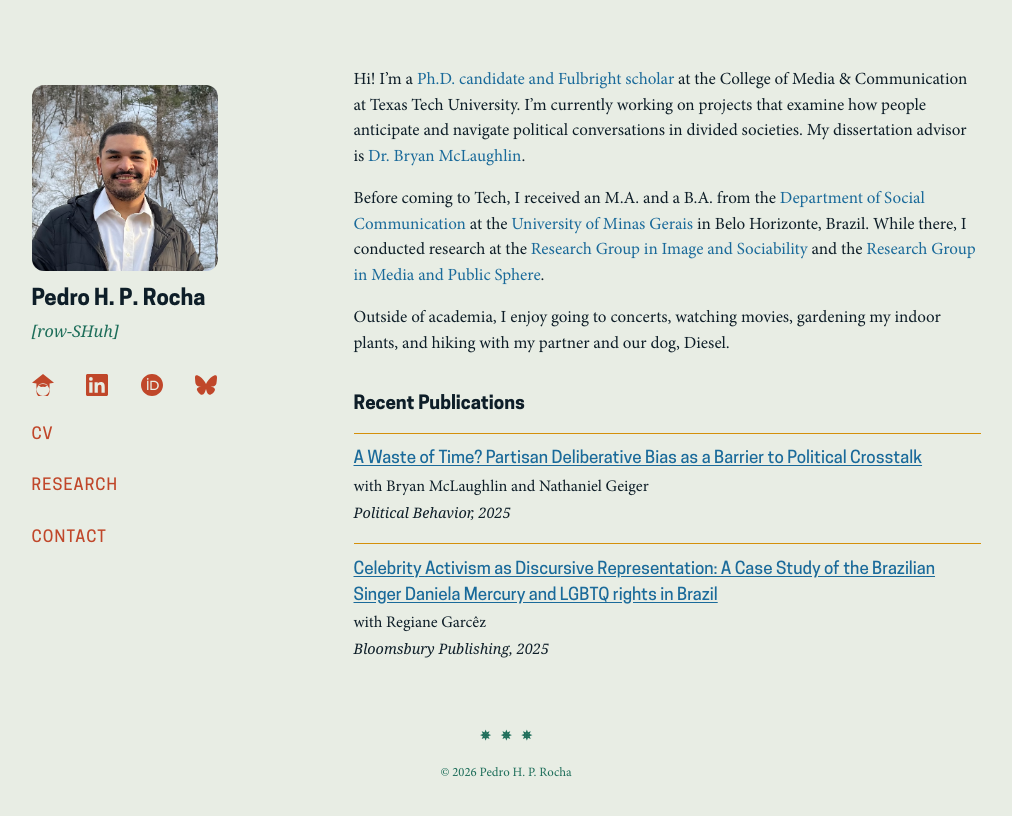
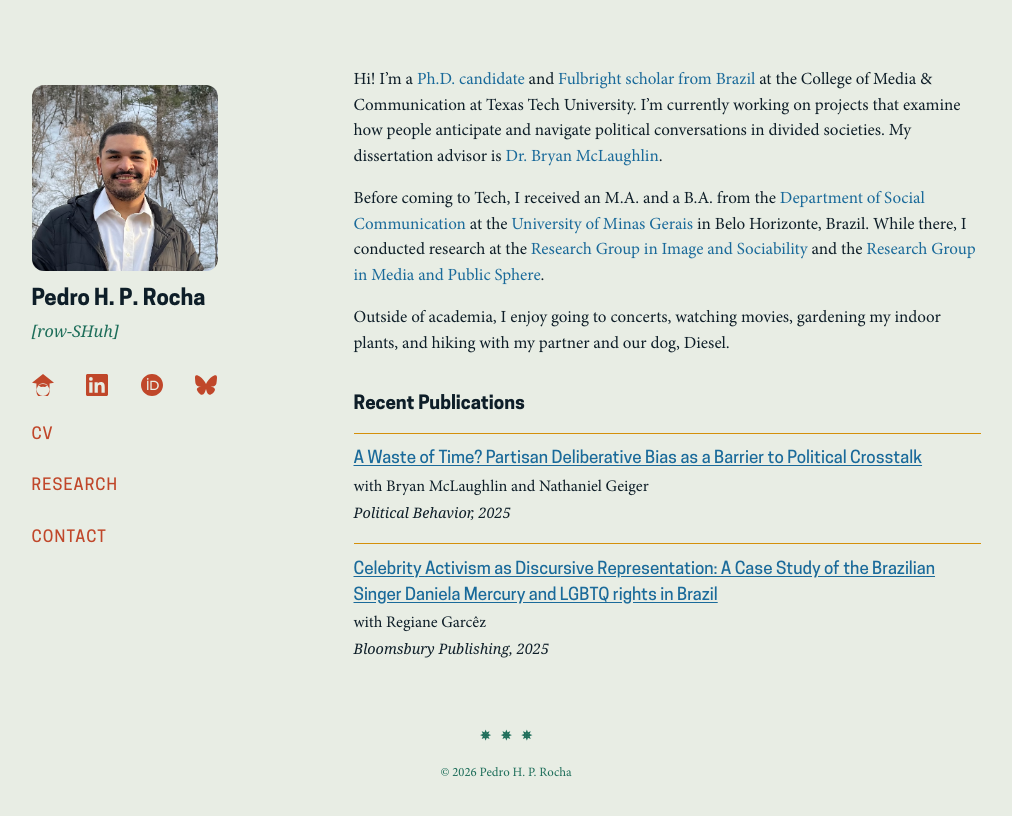
Before and after one commit to pedrohprocha/pedrohprocha.github.io, a Jekyll site: the page built from index.md, in a window 1280 px wide. Shown: the top 816 px of the page, without its empty margins (134-1146 px from the left). Built offline with Jekyll 4.4.1, drawn with Linux system fonts in a browser that asks for light colours; some web fonts are replaced.

Commit message:
update description

```diff
--- a/index.md
+++ b/index.md
@@ -3,7 +3,7 @@
 title: Home
 ---
 
-Hi! I'm a [Ph.D. candidate and Fulbright scholar](https://www.depts.ttu.edu/comc/faculty/faculty/procha.php) at the College of Media & Communication at Texas Tech University. I'm currently working on projects that examine how people anticipate and navigate political conversations in divided societies. My dissertation advisor is [Dr. Bryan McLaughlin](https://www.depts.ttu.edu/comc/faculty/faculty/bmclaughlin.php).
+Hi! I'm a [Ph.D. candidate](https://www.depts.ttu.edu/comc/faculty/faculty/procha.php) and [Fulbright scholar from Brazil](https://fulbright.org.br/) at the College of Media & Communication at Texas Tech University. I'm currently working on projects that examine how people anticipate and navigate political conversations in divided societies. My dissertation advisor is [Dr. Bryan McLaughlin](https://www.depts.ttu.edu/comc/faculty/faculty/bmclaughlin.php).
 
 Before coming to Tech, I received an M.A. and a B.A. from the [Department of Social Communication](http://www.ppgcom.fafich.ufmg.br/index.php) at the [University of Minas Gerais](https://www.ufmg.br/international/about-the-ufmg/) in Belo Horizonte, Brazil. While there, I conducted research at the [Research Group in Image and Sociability](https://www.fafich.ufmg.br/gris/) and the [Research Group in Media and Public Sphere](https://grupoemeblog.wordpress.com/).
 
```
